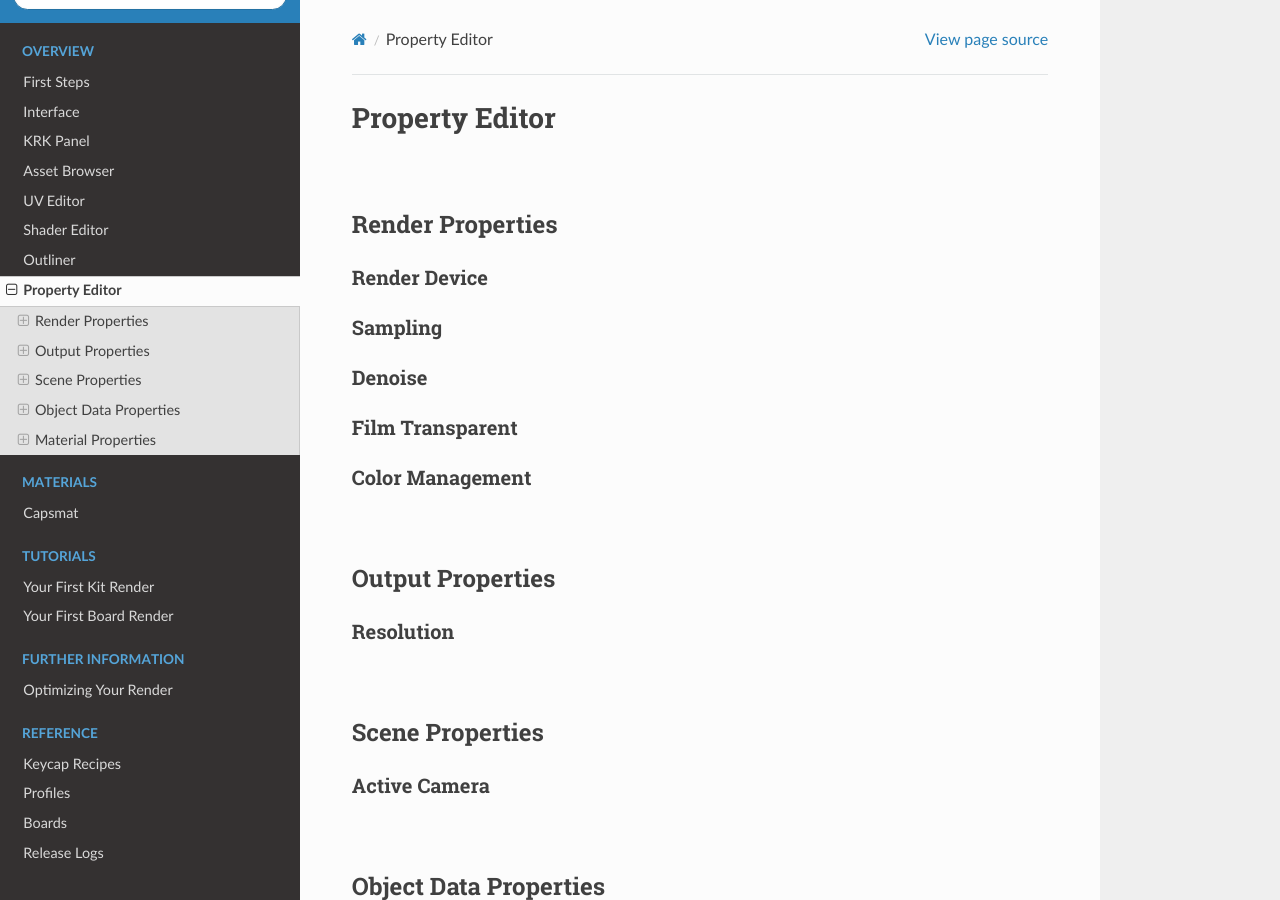
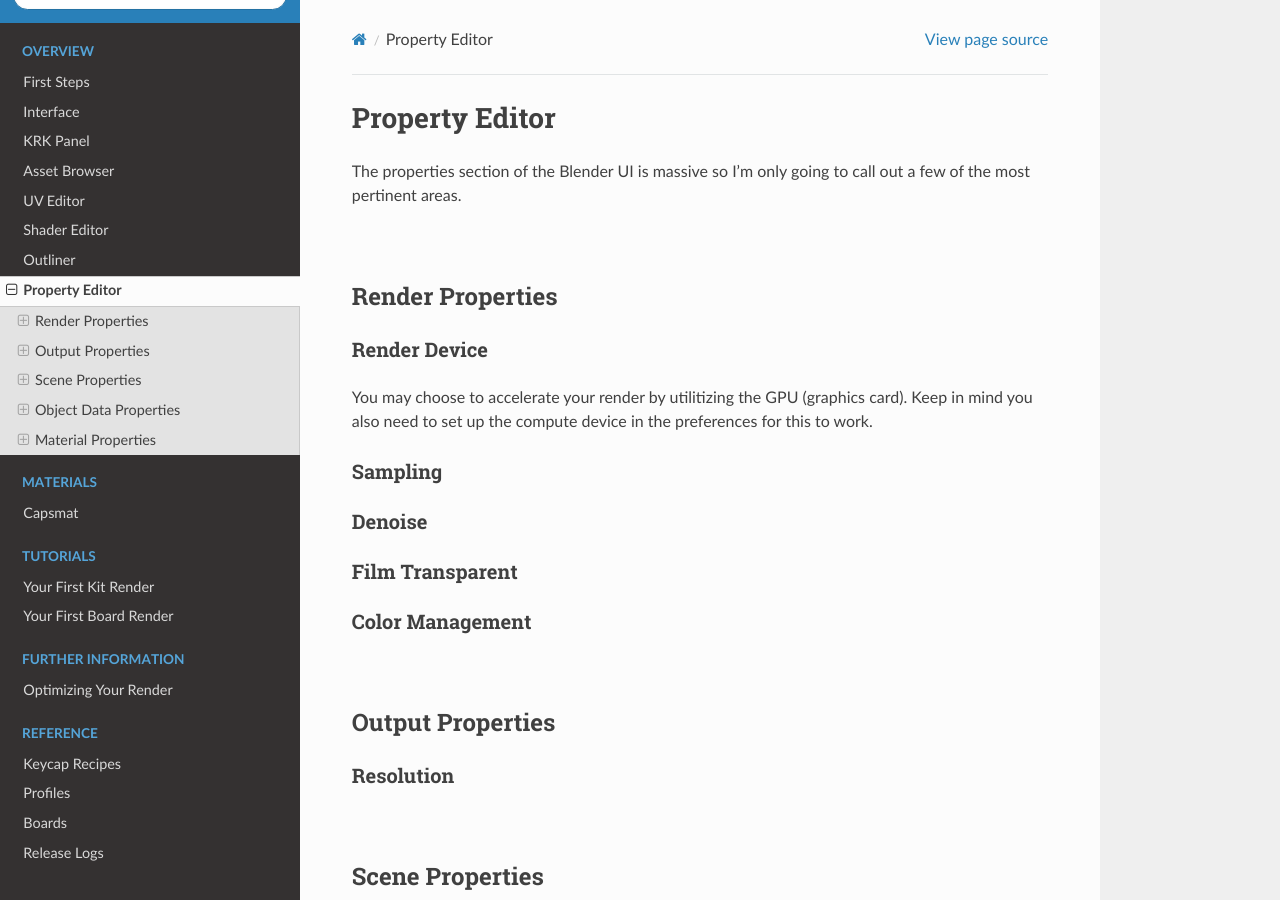
Before and after one commit to imperfectlink/KeyboardRenderKit, a Sphinx documentation site: the page built from docs/source/properties.rst, in a window 1280 px wide and 900 px high. Built offline with Sphinx 7.4.7 and the Read the Docs theme 2.0.0, drawn with Linux system fonts in a browser that asks for light colours.

Commit message:
Update properties.rst

```diff
--- a/docs/source/properties.rst
+++ b/docs/source/properties.rst
@@ -1,5 +1,7 @@
 Property Editor
 ====
+
+The properties section of the Blender UI is massive so I'm only going to call out a few of the most pertinent areas.
 
 |
 
@@ -7,8 +9,12 @@ Render Properties
 ~~~~
 Render Device
 ----
+You may choose to accelerate your render by utilitizing the GPU (graphics card). Keep in mind you also need to set up the compute device in the preferences for this to work.
+
 Sampling
 ----
+
+
 Denoise
 ----
 Film Transparent
```
